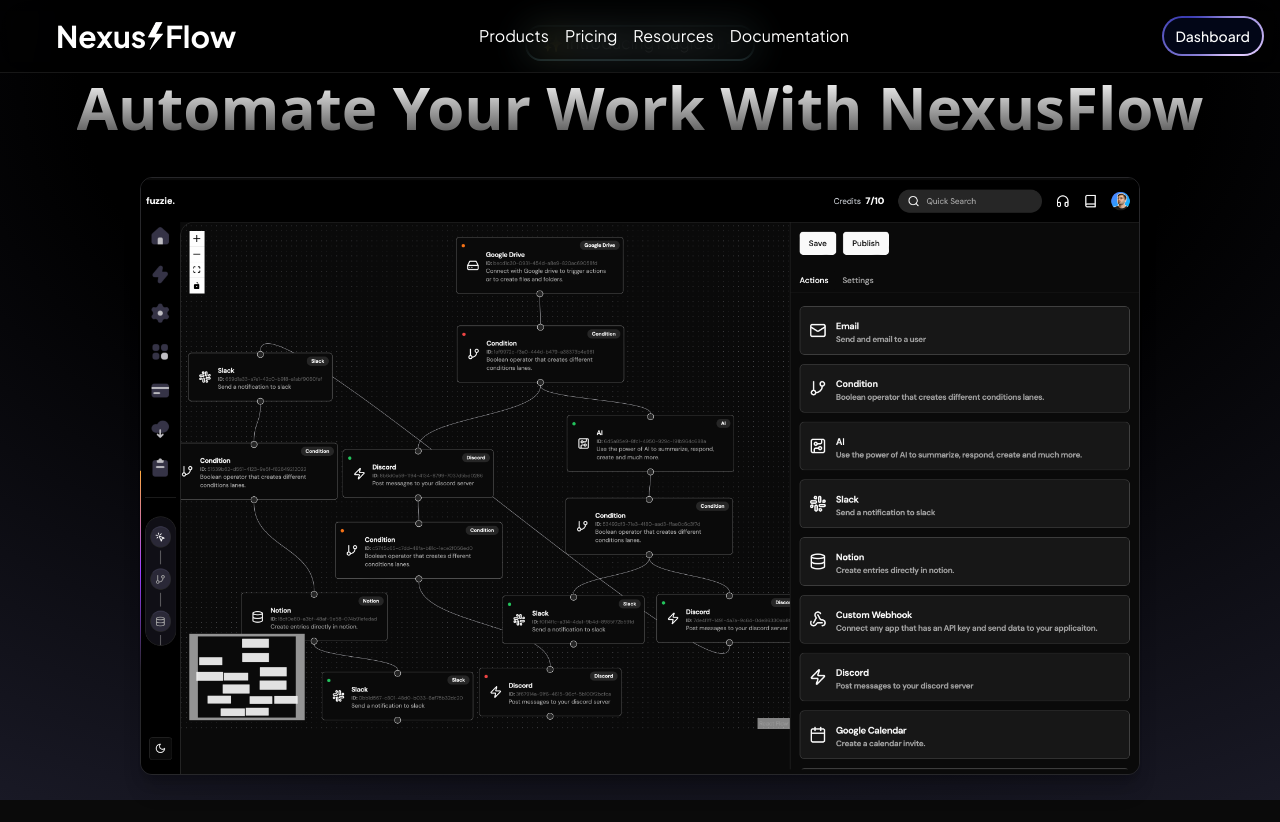
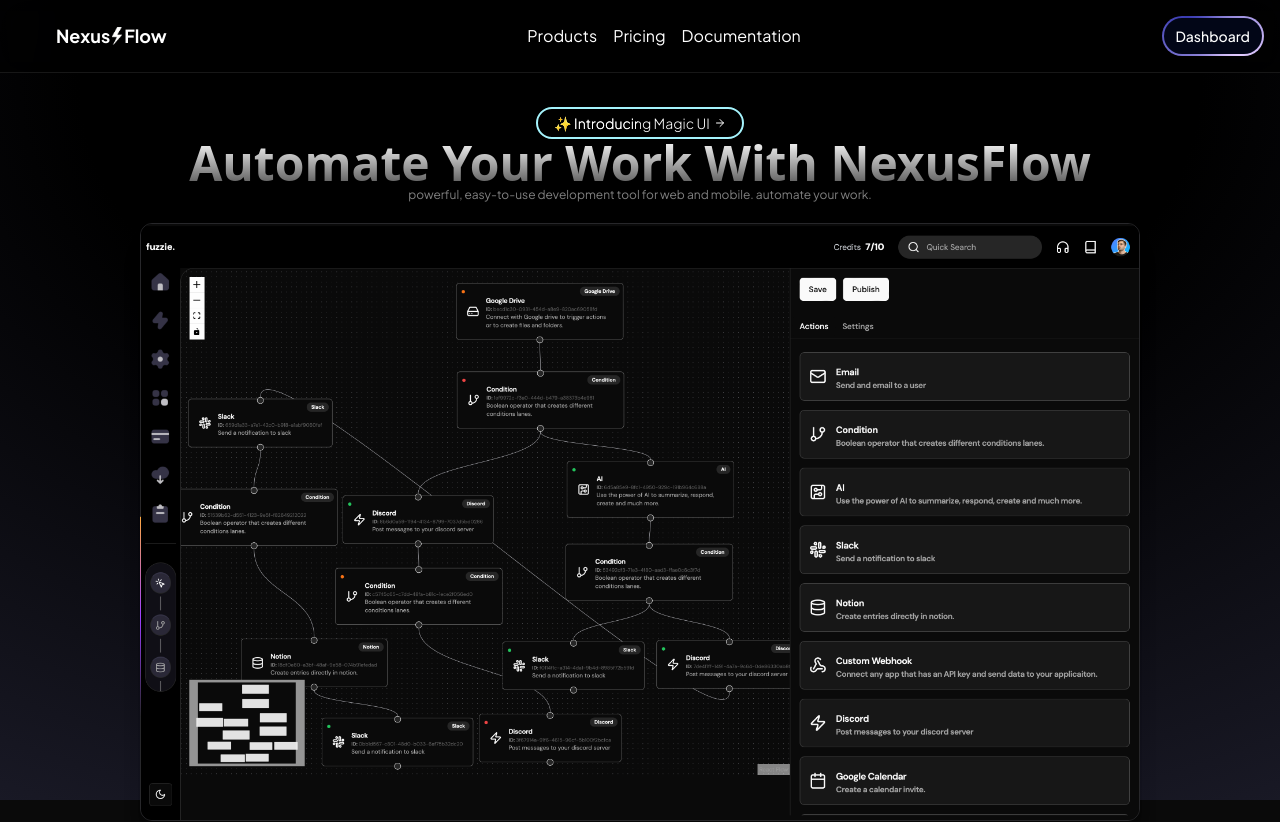
Before and after one commit to artistatbl/NexusFlow, a Next.js app: page / in a window 1280 px wide. Shown: the top 822 px of the page. Built offline with nearby package versions, Linux system fonts and the light colour scheme.

Commit message:
upt landing page

```diff
--- a/src/app/page.tsx
+++ b/src/app/page.tsx
@@ -34,13 +34,16 @@
 
 
 
-               <TextShimmer className="inline-flex mb-4 items-center justify-center px-4 py-1 transition ease-out hover:text-neutral-600 hover:duration-300 hover:dark:text-neutral-400">
-          <span className="font-light text-1xl">✨ Introducing Magic UI</span>
+               <TextShimmer className="inline-flex mt-32 items-center justify-center px-4 py-1 transition ease-out hover:text-neutral-600 hover:duration-300 hover:dark:text-neutral-400">
+          <span className="font-light text-sm">✨ Introducing Magic UI</span>
           <ArrowRightIcon className="ml-1 size-3 transition-transform duration-300 ease-in-out group-hover:translate-x-0.5" />
         </TextShimmer>
-                <h1 className="text-4xl md:text-6xl text-center mb-10 bg-clip-text text-transparent bg-gradient-to-b from-white to-neutral-600 font-sans font-bold">
+                <h1 className="text-3xl md:text-5xl text-center bg-clip-text text-transparent bg-gradient-to-b from-white to-neutral-600 font-sans font-bold">
                   Automate Your Work With NexusFlow
                 </h1>
+                <p className="text-xs text-center  mb-5 text-white/50">
+                  powerful, easy-to-use development tool for web and mobile. automate your work.
+                </p>
 
 
 
@@ -50,14 +53,18 @@
 
       <div className='relative rounded-xl shadow-xl'>
 
-      <img
+      <Image
         src="/banner.png"
         alt="Hero Image"
+        width={1000}
+        height={720}
         className="hidden w-[1000px] rounded-[inherit] border object-contain shadow-lg dark:block"
       />
-      <img
+      <Image
         src="/banner.png"
         alt="Hero Image"
+        width={1000}
+        height={720}
         className="block w-[1000px] rounded-[inherit] border object-contain shadow-lg dark:hidden"
       />
 
--- a/src/components/global/navbar.tsx
+++ b/src/components/global/navbar.tsx
@@ -11,15 +11,15 @@
   return (
 	<header className="fixed right-0 text-white left-0 top-0 py-4 px-4 bg-black/40 backdrop-blur-lg z-[100] flex items-center border-b-[1px] border-neutral-900 justify-between">
 	<aside className="flex ml-10 items-center gap-[2px]">
-        <p className="text-3xl font-bold ">Nexus</p>
+        <p className="text-lg font-bold ">Nexus</p>
         <Image
           src="/logo.png"
-          width={15}
-          height={15}
+          width={10}
+          height={10}
           alt="fuzzie logo"
           className="shadow-sm"
         />
-        <p className="text-3xl font-bold ">Flow</p>
+        <p className="text-lg font-bold ">Flow</p>
       </aside>
 	 <nav className="absolute left-[50%] top-[50%] transform translate-x-[-50%] translate-y-[-50%] hidden md:block">
 	 <ul className="flex items-center gap-4 ml-12 list-none">
@@ -29,9 +29,7 @@
           <li>
             <Link href="#">Pricing</Link>
           </li>
-          <li>
-            <Link href="#">Resources</Link>
-          </li>
+
           <li>
             <Link href="#">Documentation</Link>
           </li>
```
